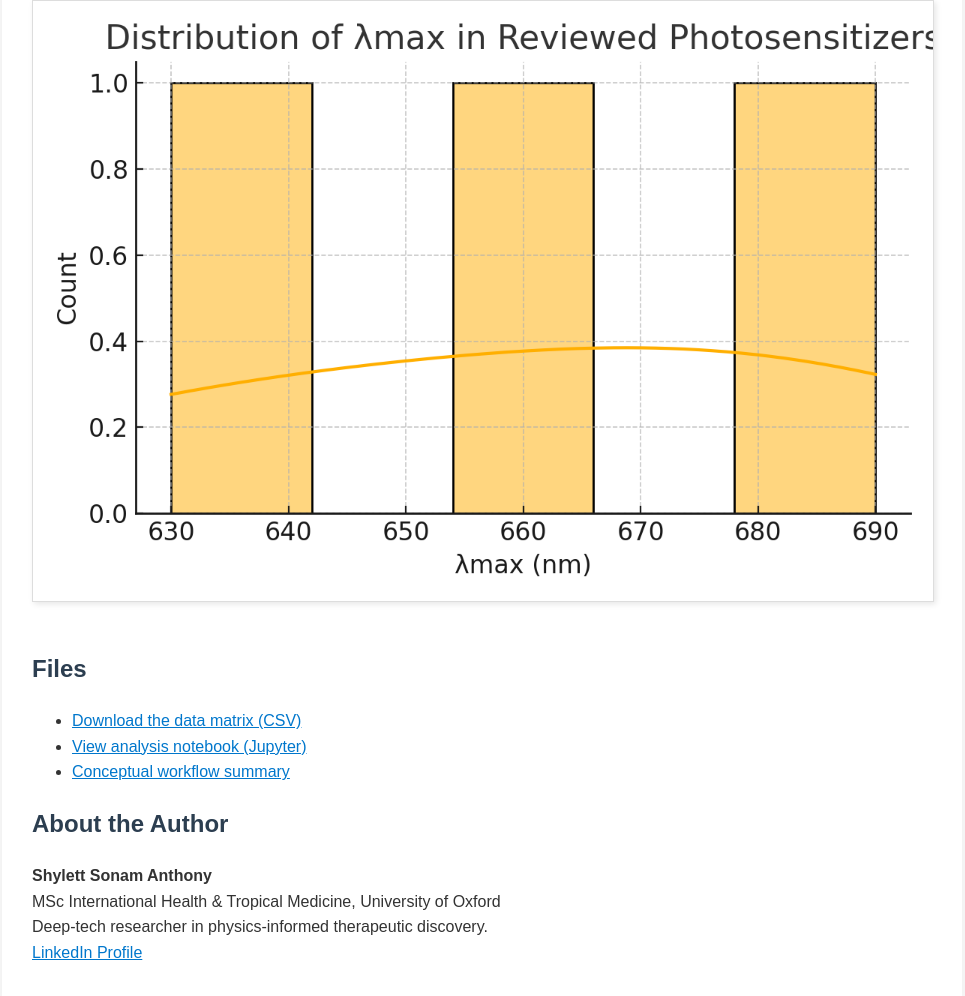
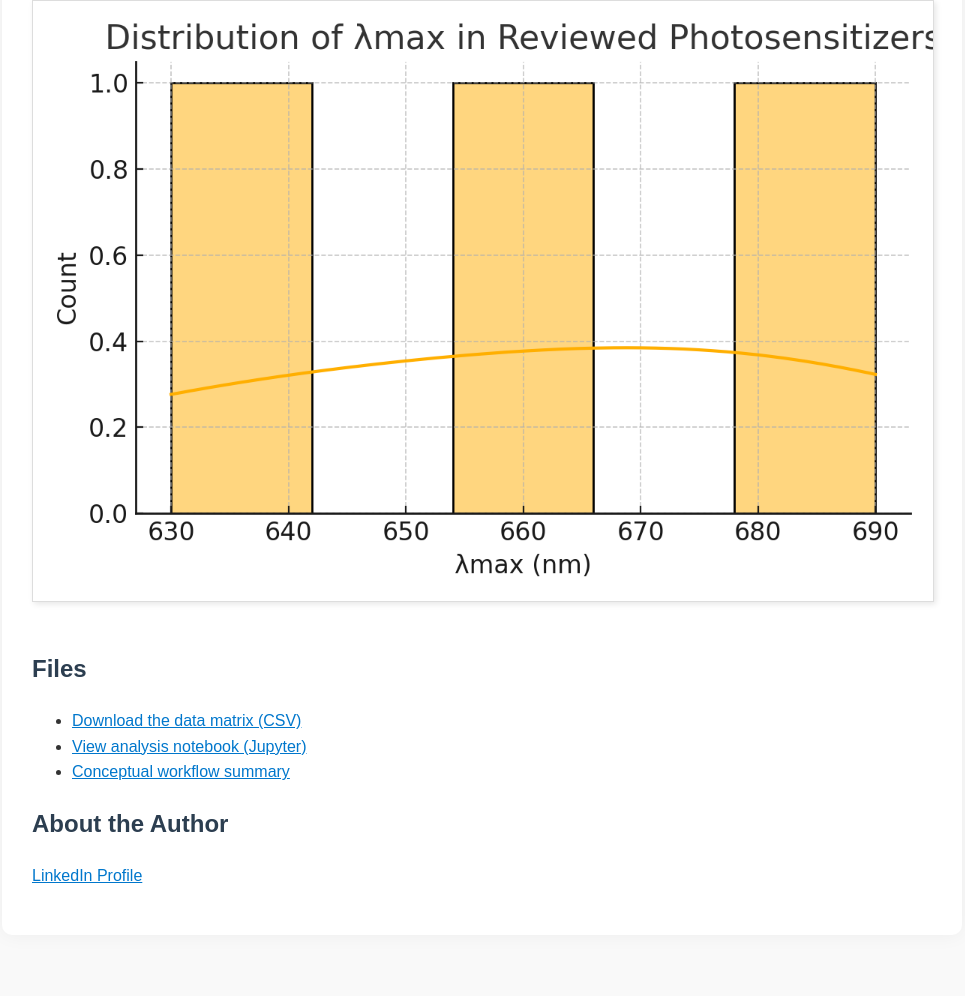
Before and after one commit to shylett/td-dft-photosensitizer-review, a plain HTML site: page index.html in a window 1280 px wide. Shown: the part 1223-2219 px from the top of the page, without its empty margins (158-1123 px from the left). After the commit the page ends 2198 px from the top, so only its background shows below. Drawn offline with Linux system fonts and the light colour scheme.

Commit message:
index.html
Signed-off-by: Anthony, Shylett Sonam <146329119+shylett@users.noreply.github.com>

```diff
--- a/index.html
+++ b/index.html
@@ -63,9 +63,6 @@
     </ul>
 
     <h2>About the Author</h2>
-    <p><strong>Shylett Sonam Anthony</strong><br>
-      MSc International Health & Tropical Medicine, University of Oxford<br>
-      Deep-tech researcher in physics-informed therapeutic discovery.<br>
       <a href="https://linkedin.com/in/shylett-sonam-anthony-20a40b1b3">LinkedIn Profile</a>
     </p>
   </div>
```
